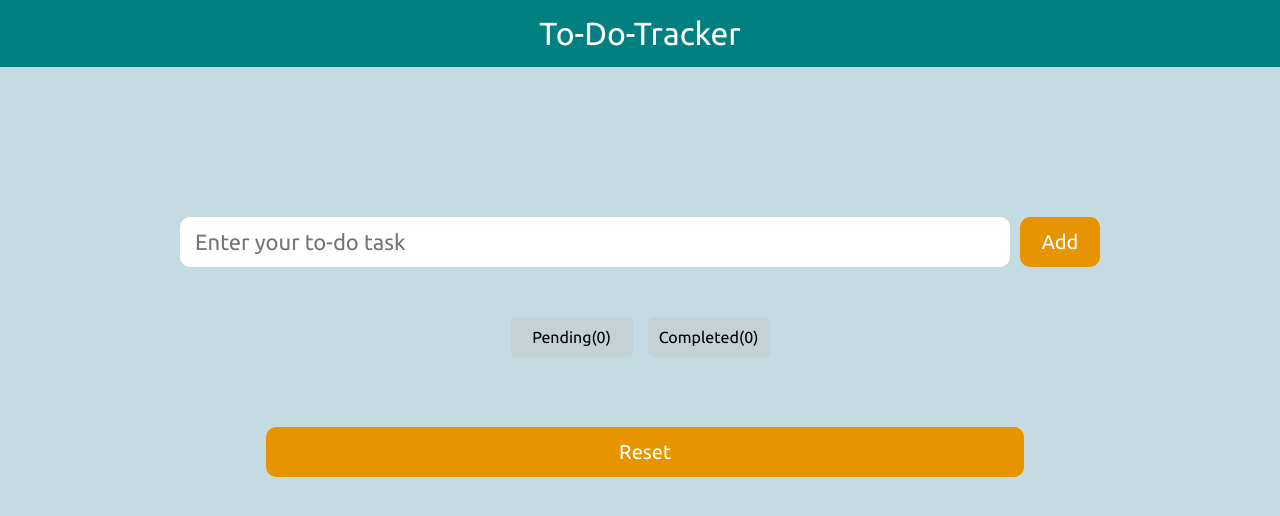
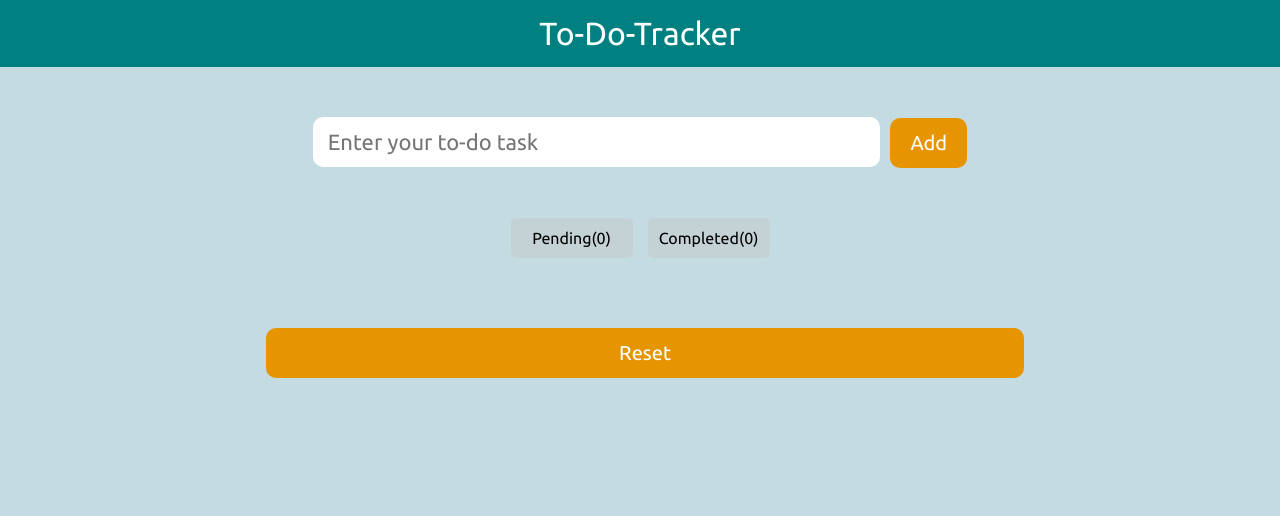
Before and after one commit to Shuffle10/ToDoList, a React (Vite) app: page / in a window 1280 px wide. Shown: the top 516 px of the page. Built offline with nearby package versions, Linux system fonts and the light colour scheme.

Commit message:
Added 5sec delay to completed

```diff
--- a/src/App.jsx
+++ b/src/App.jsx
@@ -20,6 +20,24 @@ function App() {
       alert("Invalit Input!")
       document.getElementById("toDo").value = '';
     }
+  }
+
+  const handleCompleted = (id) => {
+    setTimeout(()=>{
+      setCompleted(prev => [...prev, completedTask])
+      let completedTask = toDos.find((item)=>item.taskNo==id)
+      handleDelete(id)
+    },5000)
+  }
+
+  const handleDelete = (id)=>{
+    let remainingTask = toDos.filter((item)=>item.taskNo!=id)
+    setToDos(remainingTask)
+  }
+
+  const handleReset = () =>{
+    setToDos([])
+    setCompleted([])
   }
 
   const handleKeyDown = (event)=>{
@@ -47,21 +65,6 @@ function App() {
   }, [completed]);
 
 
-  const handleCompleted = (id) => {
-    let completedTask = toDos.find((item)=>item.taskNo==id)
-    setCompleted(prev => [...prev, completedTask])
-    handleDelete(id)
-  }
-
-  const handleDelete = (id)=>{
-    let remainingTask = toDos.filter((item)=>item.taskNo!=id)
-    setToDos(remainingTask)
-  }
-
-  const handleReset = () =>{
-    setToDos([])
-    setCompleted([])
-  }
 
 
   return (
--- a/src/index.css
+++ b/src/index.css
@@ -17,13 +17,9 @@
 }
 
 .input-section{
-    display: flex;
-    justify-content: center;
-    margin-top: 150px;
-    margin-bottom: 50px;
-    align-items: center;
-    /* gap: 15px; */
-
+    width: 60%;
+    margin: 50px auto;
+    text-align: center;
 }
 
 .todo-box{
@@ -31,7 +27,7 @@
     border: none;
     height: 40px;
     border-radius: 10px;
-    width: 800px;
+    width: 70%;
     padding: 5px 15px;
     font-size: 22px;
 }
@@ -41,7 +37,7 @@
 }
 
 .button{
-    min-width: 80px;
+    min-width: 10%;
     padding: 0px 10px;
     margin-left: 10px;
     height: 50px;
```
